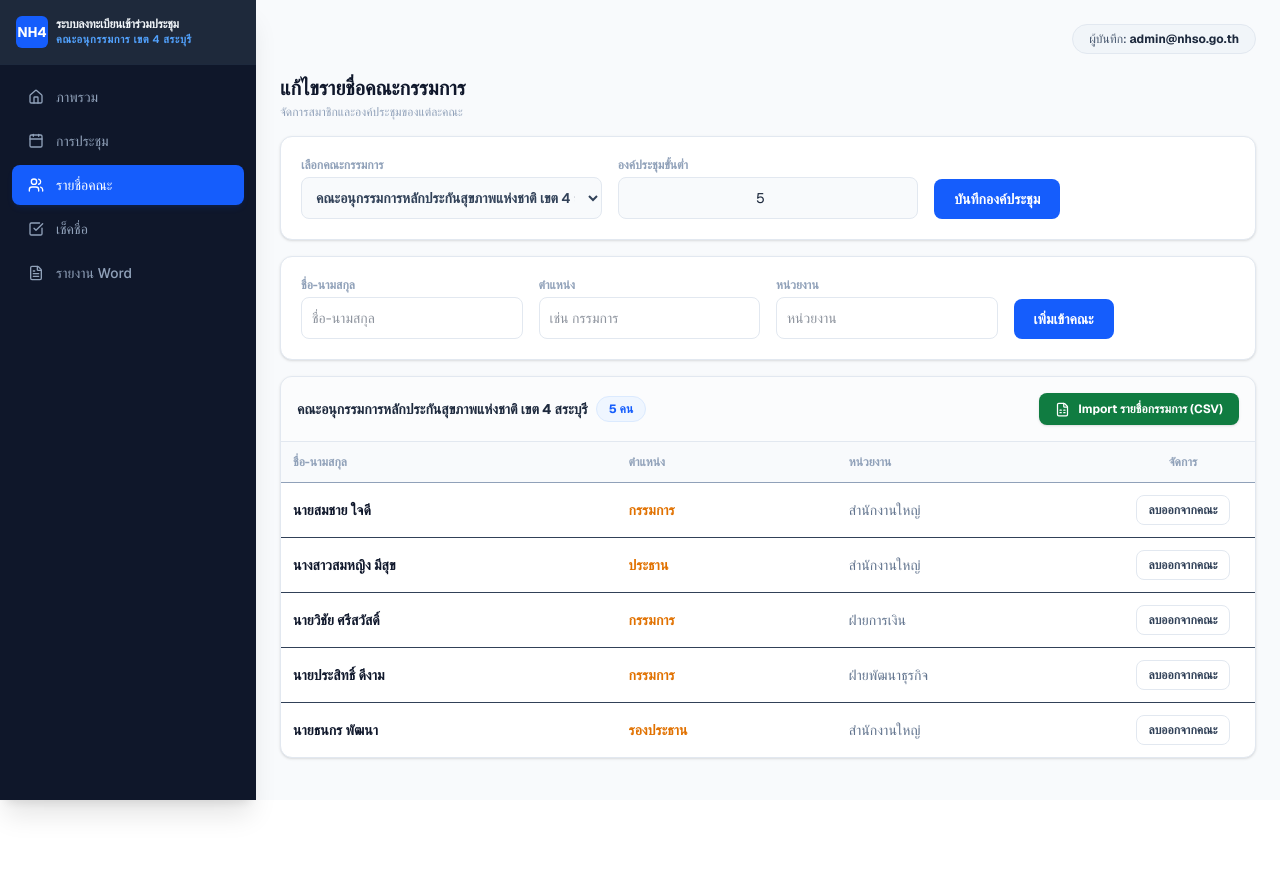
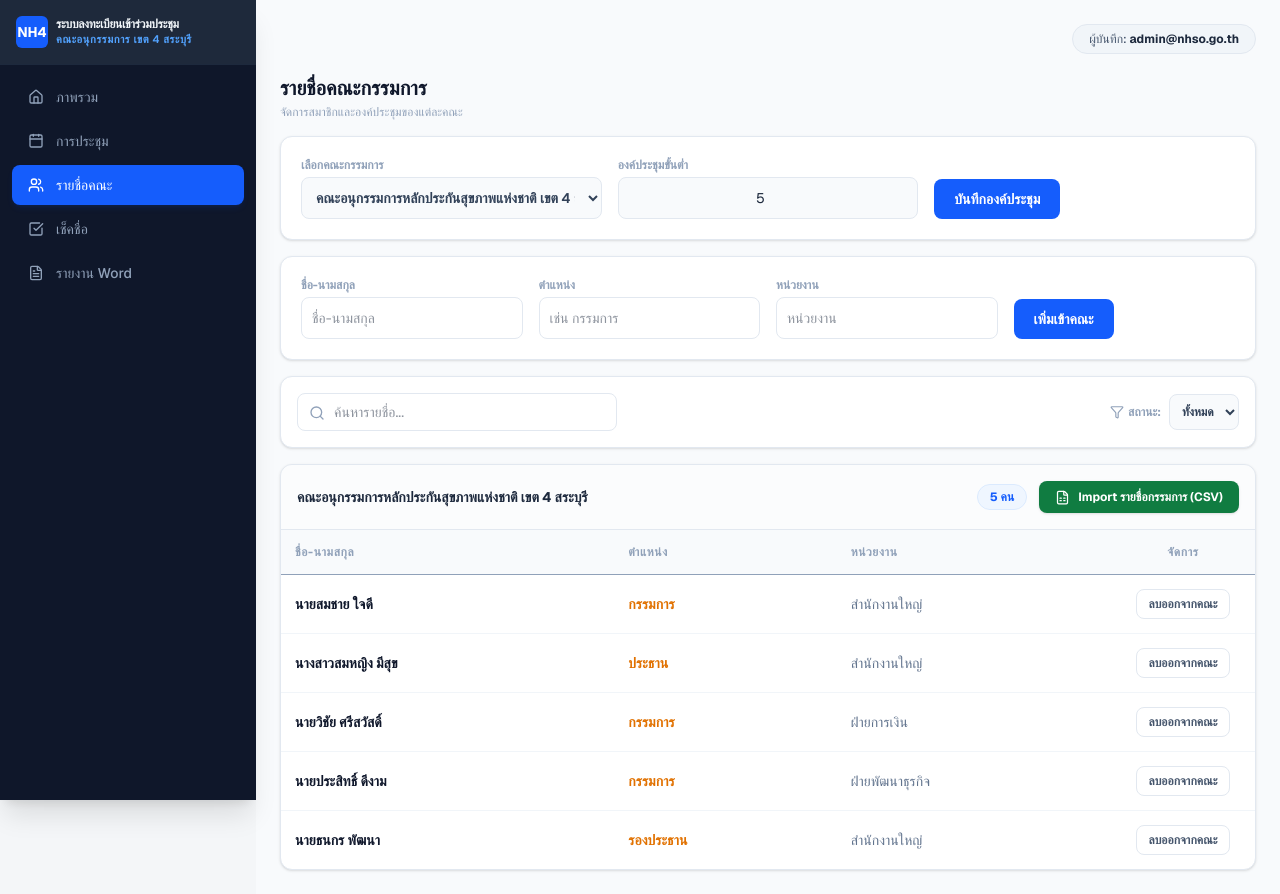
Before and after one commit to kligklai4289/nha-meeting-sandbox, a Next.js app: page / in a window 1280 px wide. Before the commit the page ends 800 px from the top, so only its background shows below. Built offline with nearby package versions, Linux system fonts and the light colour scheme.

Commit message:
update dashboard and meeting tabs 100 percent and fix word download

```diff
--- a/app/page.tsx
+++ b/app/page.tsx
@@ -2,7 +2,7 @@
 import { useState, useMemo } from 'react';
 import {
   Home, Calendar, Users, CheckSquare, FileText,
-  Plus, Edit, Trash2, Download, FileSpreadsheet
+  Plus, Edit, Trash2, Download, FileSpreadsheet, Search, Filter
 } from 'lucide-react';
 
 // ==========================================
@@ -72,18 +72,21 @@ export default function App() {
   const [selectedCommittee, setSelectedCommittee] = useState<string>('C001');
   const [activeMeetingId, setActiveMeetingId] = useState<string>('MT001');
 
-  // --- Form States (หน้ารายชื่อคณะ) ---
+  // --- หน้ารายชื่อคณะกรรมการ States & Filters (ตามภาพ 3.jpg 100%) ---
   const [minQuorum, setMinQuorum] = useState<string>('5');
+  const [searchQuery, setSearchQuery] = useState<string>('');
+  const [statusFilter, setStatusFilter] = useState<string>('ทั้งหมด');
+
   const [newMemberName, setNewMemberName] = useState<string>('');
   const [newMemberRole, setNewMemberRole] = useState<string>('');
   const [newMemberDept, setNewMemberDept] = useState<string>('');
 
-  // --- Form States (ฟอร์มเพิ่มด่วนหน้าเช็คชื่อ) ---
+  // --- ฟอร์มเพิ่มด่วนหน้าเช็คชื่อ ---
   const [quickName, setQuickName] = useState('');
   const [quickRole, setQuickRole] = useState('');
   const [quickDept, setQuickDept] = useState('');
 
-  // --- Form States (จัดการประชุม) ---
+  // --- จัดการประชุม ฟอร์ม ---
   const [formMeetingName, setFormMeetingName] = useState('');
   const [formRound, setFormRound] = useState('');
   const [formDate, setFormDate] = useState('');
@@ -143,20 +146,30 @@ export default function App() {
     URL.revokeObjectURL(url);
   };
 
-  // --- ค้นหาและจัดการข้อมูลกรรมการในคณะ ---
+  // --- คำนวณรายชื่อและคัดกรองข้อมูลตามฟิลเตอร์การค้นหาของภาพ 3.jpg ---
   const currentCommitteeMembers = useMemo(() => {
     const rels = memberships.filter(ms => ms.committeeId === selectedCommittee);
-    return rels.map(r => {
+    const mapped = rels.map(r => {
       const info = members.find(m => m.id === r.memberId);
       return {
         membershipId: r.id,
         memberId: r.memberId,
         name: info?.name || "ไม่ทราบชื่อ",
         position: r.role || info?.position || "กรรมการ",
-        department: info?.department || "-"
+        department: info?.department || "-",
+        status: info?.status || "ใช้งาน"
       };
     });
-  }, [memberships, selectedCommittee, members]);
+
+    // ทำฟังก์ชันค้นหา + ฟิลเตอร์สถานะตามแถบเครื่องมือภาพ 3.jpg
+    return mapped.filter(m => {
+      const matchSearch = m.name.toLowerCase().includes(searchQuery.toLowerCase()) ||
+                          m.position.toLowerCase().includes(searchQuery.toLowerCase()) ||
+                          m.department.toLowerCase().includes(searchQuery.toLowerCase());
+      const matchStatus = statusFilter === 'ทั้งหมด' || m.status === statusFilter;
+      return matchSearch && matchStatus;
+    });
+  }, [memberships, selectedCommittee, members, searchQuery, statusFilter]);
 
   const currentCommitteeInfo = useMemo(() => {
     return committees.find(c => c.id === selectedCommittee);
@@ -177,7 +190,6 @@ export default function App() {
     alert("เพิ่มรายชื่อเข้าคณะกรรมการสำเร็จ");
   };
 
-  // --- ฟังก์ชันดึงไฟล์ Import กรรมการ (CSV) ตามรูปภาพ 3.jpg 100% ---
   const handleImportCSVReal = () => {
     const fakeCSVData = [
       { name: "ดร.นพ.สุรวิชญ์ เกษมสุข", position: "ผู้ทรงคุณวุฒิ", department: "โรงพยาบาลสระบุรี" },
@@ -207,10 +219,9 @@ export default function App() {
 
     setMembers(updatedMembers);
     setMemberships(updatedMemberships);
-    alert(`นำเข้าไฟล์รายชื่อกรรมการสำเร็จ! เพิ่มรายชื่อใหม่จำนวน ${fakeCSVData.length} ท่าน เข้าสู่คณะนี้เรียบร้อยแล้ว`);
+    alert(`นำเข้าไฟล์รายชื่อกรรมการสำเร็จ! เพิ่มรายชื่อใหม่จำนวน ${fakeCSVData.length} ท่าน เรียบร้อยแล้ว`);
   };
 
-  // --- ฟังก์ชันเพิ่มรายชื่อด่วนจากหน้าเช็คชื่ออนุกรรมการ ---
   const handleAddQuickMember = (e: React.FormEvent) => {
     e.preventDefault();
     if (!quickName.trim()) return alert("กรุณาระบุชื่อ-นามสกุล");
@@ -246,7 +257,6 @@ export default function App() {
     });
   };
 
-  // --- Actions การประชุม ---
   const handleCreateOrUpdateMeeting = (e: React.FormEvent) => {
     e.preventDefault();
     if (!formRound || !formDate || !formMeetingName.trim()) return alert("กรุณากรอกข้อมูลให้ครบถ้วน");
@@ -293,7 +303,6 @@ export default function App() {
     return { total, onsite, online, leave };
   }, [meetings, attendance, fiscalYear]);
 
-  // --- คำนวณสถิติองค์ประชุมหน้าเช็คชื่อ ---
   const activeAttendanceStats = useMemo(() => {
     const currentMeeting = meetings.find(m => m.id === activeMeetingId);
     const commId = currentMeeting?.committeeId || '';
@@ -331,8 +340,10 @@ export default function App() {
   }, [activeMeetingId, meetings, attendance, committees]);
 
   const handleRemoveMemberFromCommittee = (mId: string) => {
+    if (confirm("คุณต้องการลบรายชื่อนี้ออกจากคณะกรรมการใช่หรือไม่?")) {
       setMemberships(prev => prev.filter(ms => ms.id !== mId));
       alert("ลบออกจากคณะเรียบร้อยแล้ว");
+    }
   };
 
   return (
@@ -375,10 +386,9 @@ export default function App() {
         </nav>
       </aside>
 
-      {/* MAIN MAIN */}
+      {/* MAIN CONTENT AREA */}
       <div className="flex-1 ml-64 p-6 min-h-screen bg-[#f8fafc]">
 
-        {/* TOP STATUS */}
         <div className="flex justify-end items-center mb-5">
           <span className="bg-slate-100 border border-slate-200 px-4 py-1.5 rounded-full text-xs text-slate-600 font-medium">
             ผู้บันทึก: <strong className="text-slate-800">admin@nhso.go.th</strong>
@@ -473,14 +483,15 @@ export default function App() {
           </div>
         )}
 
-        {/* ---------------- VIEW: รายชื่อคณะ (มีปุ่ม Import ตามภาพ 3.jpg 100%) ---------------- */}
+        {/* ---------------- VIEW: รายชื่อคณะ (ปรับแต่งตามดีไซน์ภาพ 3.jpg 100%) ---------------- */}
         {currentTab === 'manage_committees' && (
           <div className="space-y-4">
             <div>
-              <h2 className="text-xl font-bold text-slate-900">แก้ไขรายชื่อคณะกรรมการ</h2>
+              <h2 className="text-xl font-bold text-slate-900">รายชื่อคณะกรรมการ</h2>
               <p className="text-slate-400 text-xs mt-0.5">จัดการสมาชิกและองค์ประชุมของแต่ละคณะ</p>
             </div>
 
+            {/* ส่วนที่ 1: แถบเลือกคณะกรรมการ และบันทึกองค์ประชุมขั้นต่ำ */}
             <div className="bg-white p-5 rounded-xl border border-slate-200 shadow-sm grid grid-cols-1 md:grid-cols-3 gap-4 items-end">
               <div>
                 <label className="block text-xs font-bold text-slate-400 mb-1">เลือกคณะกรรมการ</label>
@@ -495,6 +506,7 @@ export default function App() {
               <button type="button" onClick={handleSaveQuorum} className="bg-blue-600 hover:bg-blue-700 text-white font-bold text-sm py-2.5 px-5 rounded-lg transition-colors w-fit">บันทึกองค์ประชุม</button>
             </div>
 
+            {/* ส่วนที่ 2: ฟอร์มเพิ่มรายชื่อแบบกำหนดเอง */}
             <form onSubmit={handleAddNewMemberToCommittee} className="bg-white p-5 rounded-xl border border-slate-200 shadow-sm grid grid-cols-1 md:grid-cols-4 gap-4 items-end">
               <div>
                 <label className="block text-xs font-bold text-slate-400 mb-1">ชื่อ-นามสกุล</label>
@@ -511,15 +523,45 @@ export default function App() {
               <button type="submit" className="bg-blue-600 hover:bg-blue-700 text-white font-bold text-sm py-2.5 px-5 rounded-lg transition-colors w-fit">เพิ่มเข้าคณะ</button>
             </form>
 
-            <div className="bg-white rounded-xl border border-slate-200 shadow-sm overflow-hidden">
-              {/* Header ที่มีปุ่ม Import ครบตามภาพ 3.jpg 100% */}
-              <div className="p-4 bg-slate-50/50 border-b border-slate-200 font-bold text-slate-800 text-sm flex flex-col sm:flex-row justify-between items-start sm:items-center gap-2">
-                <div className="flex items-center gap-2">
-                  <span>{currentCommitteeInfo?.name || 'คณะกรรมการ'}</span>
-                  <span className="bg-blue-50 text-blue-600 border border-blue-100 rounded-full px-3 py-1 text-xs font-bold">{currentCommitteeMembers.length} คน</span>
+            {/* ส่วนที่ 3: แถบเครื่องมือ ค้นหา และ คัดกรองสถานะ (ตรงตามภาพ 3.jpg 100%) */}
+            <div className="bg-white p-4 rounded-xl border border-slate-200 shadow-sm flex flex-col sm:flex-row gap-3 items-center justify-between">
+              <div className="relative w-full sm:w-80">
+                <Search size={16} className="absolute left-3 top-3 text-slate-400" />
+                <input
+                  type="text"
+                  placeholder="ค้นหารายชื่อ..."
+                  value={searchQuery}
+                  onChange={(e) => setSearchQuery(e.target.value)}
+                  className="w-full border border-slate-200 rounded-lg pl-9 pr-4 py-2 text-sm focus:outline-none focus:border-blue-500"
+                />
+              </div>
+              <div className="flex items-center gap-2 w-full sm:w-auto justify-end">
+                <span className="text-xs font-bold text-slate-400 whitespace-nowrap flex items-center gap-1">
+                  <Filter size={14} /> สถานะ:
+                </span>
+                <select
+                  value={statusFilter}
+                  onChange={(e) => setStatusFilter(e.target.value)}
+                  className="bg-slate-50 border border-slate-200 rounded-lg p-2 text-xs font-semibold text-slate-700 focus:outline-none"
+                >
+                  <option value="ทั้งหมด">ทั้งหมด</option>
+                  <option value="ใช้งาน">ใช้งาน</option>
+                  <option value="ระงับ">ระงับ</option>
+                </select>
+              </div>
             </div>
 
-                {/* ปุ่ม Import รายชื่อกรรมการ (CSV) สีเขียว ตามภาพ 100% */}
+            {/* ส่วนที่ 4: ตารางแสดงรายชื่อกรรมการ พร้อมปุ่ม Import (ตรงตามภาพ 3.jpg 100%) */}
+            <div className="bg-white rounded-xl border border-slate-200 shadow-sm overflow-hidden">
+              <div className="p-4 bg-slate-50/50 border-b border-slate-200 font-bold text-slate-800 text-sm flex flex-col sm:flex-row justify-between items-start sm:items-center gap-2">
+                <div className="text-slate-800 font-bold max-w-xl truncate">
+                  {currentCommitteeInfo?.name || 'คณะกรรมการ'}
+                </div>
+
+                <div className="flex items-center gap-3 shrink-0 ml-auto sm:ml-0">
+                  <span className="bg-blue-50 text-blue-600 border border-blue-100 rounded-full px-3 py-1 text-xs font-bold">
+                    {currentCommitteeMembers.length} คน
+                  </span>
                   <button
                     type="button"
                     onClick={handleImportCSVReal}
@@ -529,37 +571,53 @@ export default function App() {
                     <span>Import รายชื่อกรรมการ (CSV)</span>
                   </button>
                 </div>
+              </div>
 
+              <div className="overflow-x-auto">
                 <table className="w-full text-left text-sm">
-                <thead className="bg-slate-50 font-bold text-slate-400 border-b text-xs">
+                  <thead className="bg-slate-50 font-bold text-slate-400 border-b text-xs uppercase tracking-wider">
                     <tr>
-                    <th className="p-3">ชื่อ-นามสกุล</th>
-                    <th className="p-3">ตำแหน่ง</th>
-                    <th className="p-3">หน่วยงาน</th>
-                    <th className="p-3 text-center w-36">จัดการ</th>
+                      <th className="p-3.5">ชื่อ-นามสกุล</th>
+                      <th className="p-3.5">ตำแหน่ง</th>
+                      <th className="p-3.5">หน่วยงาน</th>
+                      <th className="p-3.5 text-center w-36">จัดการ</th>
                     </tr>
                   </thead>
-                <tbody className="divide-y font-medium text-slate-700">
-                  {currentCommitteeMembers.map(m => (
-                    <tr key={m.membershipId} className="hover:bg-slate-50/40">
-                      <td className="p-3 font-bold text-slate-900">{m.name}</td>
-                      <td className="p-3 text-amber-600 font-semibold">{m.position}</td>
-                      <td className="p-3 text-slate-500">{m.department}</td>
-                      <td className="p-3 text-center">
-                        <button type="button" onClick={() => handleRemoveMemberFromCommittee(m.membershipId)} className="border border-slate-200 hover:bg-rose-50 hover:text-rose-600 text-xs font-bold py-1.5 px-3 rounded-lg transition-all">ลบออกจากคณะ</button>
+                  <tbody className="divide-y divide-slate-100 font-medium text-slate-700">
+                    {currentCommitteeMembers.length > 0 ? (
+                      currentCommitteeMembers.map(m => (
+                        <tr key={m.membershipId} className="hover:bg-slate-50/40 transition-colors">
+                          <td className="p-3.5 font-bold text-slate-900">{m.name}</td>
+                          <td className="p-3.5 text-amber-600 font-semibold">{m.position}</td>
+                          <td className="p-3.5 text-slate-500">{m.department}</td>
+                          <td className="p-3.5 text-center">
+                            <button
+                              type="button"
+                              onClick={() => handleRemoveMemberFromCommittee(m.membershipId)}
+                              className="border border-slate-200 hover:bg-rose-50 hover:text-rose-600 hover:border-rose-200 text-xs font-bold py-1.5 px-3 rounded-lg transition-all text-slate-600"
+                            >
+                              ลบออกจากคณะ
+                            </button>
                           </td>
                         </tr>
-                  ))}
+                      ))
+                    ) : (
+                      <tr>
+                        <td colSpan={4} className="p-8 text-center text-slate-400 font-medium bg-slate-50/20">
+                          ไม่พบข้อมูลรายชื่อคณะกรรมการที่ค้นหา
+                        </td>
+                      </tr>
+                    )}
                   </tbody>
                 </table>
               </div>
             </div>
+          </div>
         )}
 
-        {/* ---------------- VIEW: ATTENDANCE SYSTEM (โครงสร้างตามภาพ 4.jpg 100%) ---------------- */}
+        {/* ---------------- VIEW: ATTENDANCE SYSTEM (คงไว้ถอดตามภาพ 4.jpg 100%) ---------------- */}
         {currentTab === 'check_attendance' && (
           <div className="space-y-5">
-            {/* 1. เลือกการประชุม */}
             <div className="bg-white p-4 rounded-xl border border-slate-200 shadow-sm flex flex-col gap-1">
               <label className="text-xs font-bold text-slate-400 uppercase">เลือกการประชุม</label>
               <select
@@ -571,7 +629,6 @@ export default function App() {
               </select>
             </div>
 
-            {/* 2. แถบเพิ่มชื่อ-นามสกุล ตำแหน่ง หน่วยงาน ครบแถวเดียว */}
             <form onSubmit={handleAddQuickMember} className="bg-white p-4 rounded-xl border border-slate-200 shadow-sm flex flex-col md:flex-row items-end gap-3">
               <div className="flex-1 w-full">
                 <label className="block text-xs font-bold text-slate-400 mb-1">ชื่อ-นามสกุล</label>
@@ -590,7 +647,6 @@ export default function App() {
               </button>
             </form>
 
-            {/* 3. กล่อง Card สรุปองค์ประชุม */}
             <div className="grid grid-cols-2 lg:grid-cols-4 gap-4">
               <div className="bg-white p-4 rounded-xl border border-slate-200 shadow-sm">
                 <span className="text-xs font-bold text-slate-400 uppercase block">เข้าร่วม</span>
@@ -616,7 +672,6 @@ export default function App() {
               </div>
             </div>
 
-            {/* 4. ตารางเช็คชื่อ คอลัมน์ Dropdown ประเภท และหมายเหตุข้อความ */}
             <div className="bg-white rounded-xl border border-slate-200 shadow-sm overflow-hidden">
               <table className="w-full text-left text-sm">
                 <thead className="bg-slate-50 font-bold text-slate-500 border-b text-xs">
```
Lines whose indentation alone changed are shown as unchanged.
